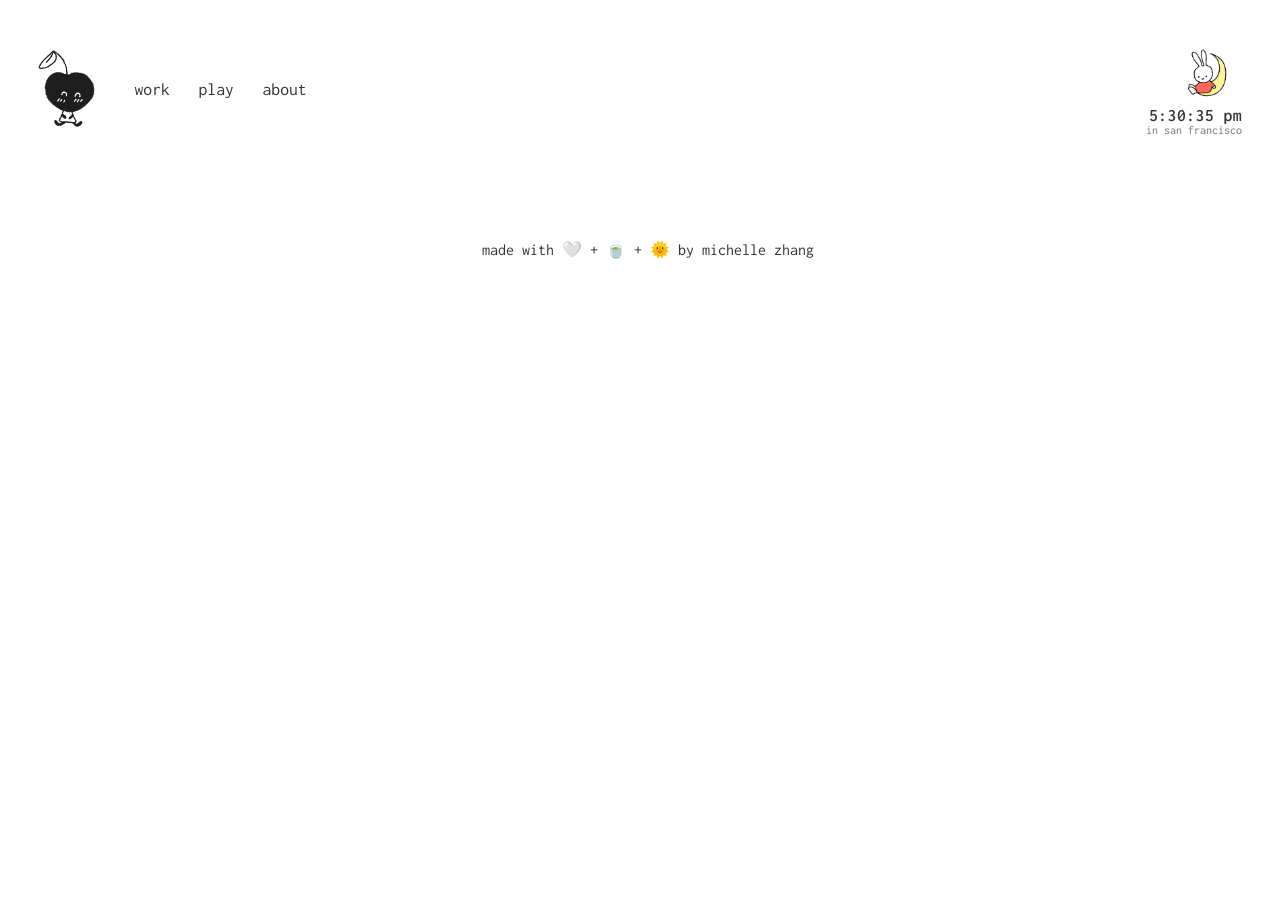
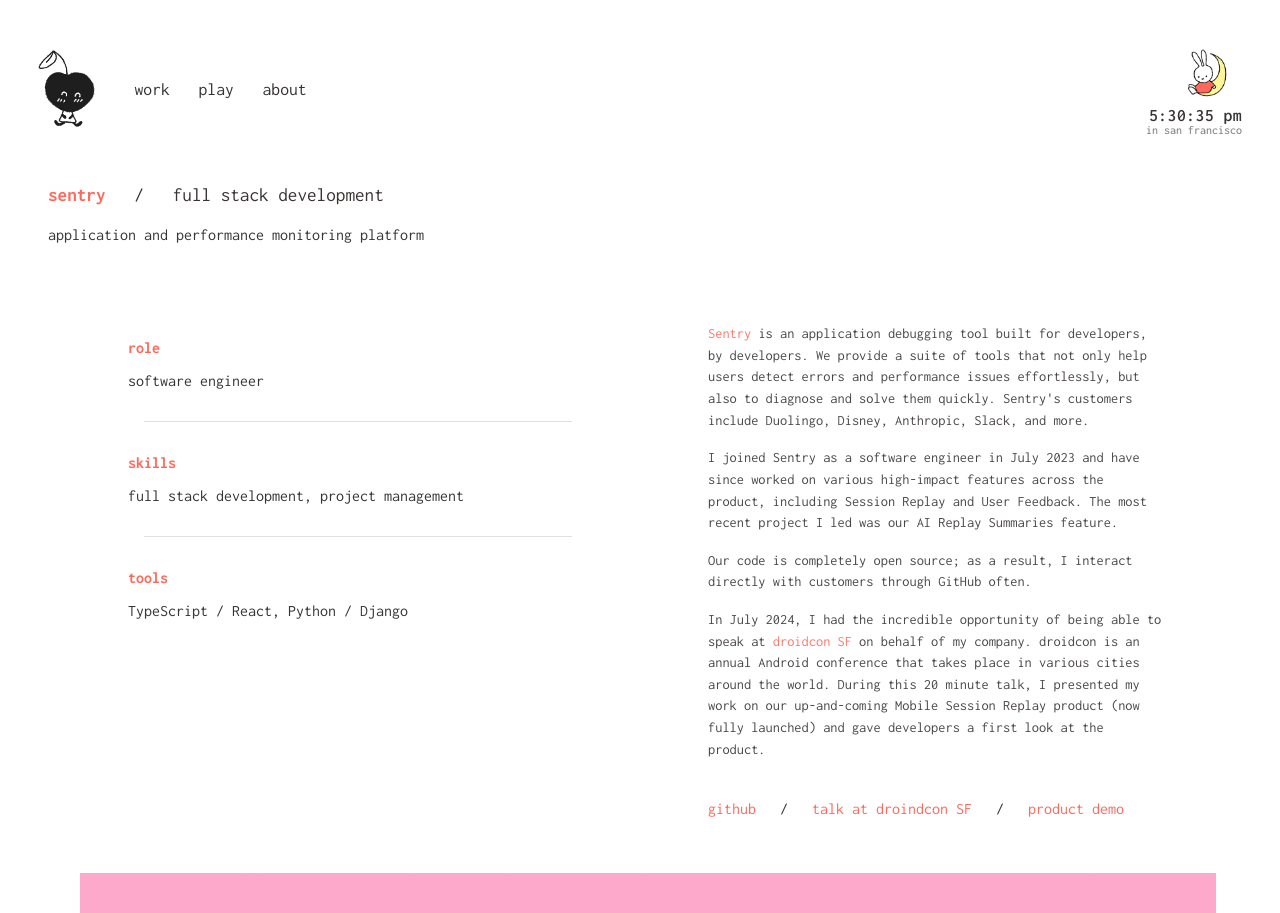
Before and after one commit to michellewzhang/portfolio, a React (Create React App) app: page /sentry in a window 1280 px wide. Shown: the top 913 px of the page. Before the commit the page ends 800 px from the top, so only its background shows below. Built offline with nearby package versions, Linux system fonts and the light colour scheme.

Commit message:
add sentry initial

```diff
--- a/src/App/App.js
+++ b/src/App/App.js
@@ -5,6 +5,7 @@
 import Project from "../components/Project/Project";
 import About from "../components/About/About";
 import Ripe from "../components/Ripe/Ripe";
+import Sentry from "../components/Sentry/Sentry";
 import Schema from "../components/Schema/Schema";
 import Choosie from "../components/Choosie/Choosie";
 import Awareai from "../components/Awareai/Awareai";
@@ -93,11 +94,12 @@
           <Route path="/" element={<Projects />} />
           <Route path="/projects" element={<Projects />} />
           <Route path="/about" element={<About />} />
+          <Route path="/play" element={<Play />} />
+          <Route path="/sentry" element={<Sentry />} />
           <Route path="/schema" element={<Schema />} />
           <Route path="/ripe" element={<Ripe />} />
           <Route path="/awareai" element={<Awareai />} />
           <Route path="/choosie" element={<Choosie />} />
-          <Route path="/play" element={<Play />} />
         </Route>
       </Routes>
       <Footer />
--- a/src/components/Project/Project.js
+++ b/src/components/Project/Project.js
@@ -7,6 +7,7 @@
 import dialog from "../../images/dialog/dialog.png";
 import choosie from "../../images/choosie/choosie.png";
 import awareAI from "../../images/aware/awareai.png";
+import sentry from "../../images/sentry/sentry.png";
 import { Link, Outlet } from 'react-router-dom';
 
 const ImgCenter = styled('img')({
@@ -306,6 +307,18 @@
 
         <ProjectGrid>
           <Grid container spacing={{ xs: 2, sm: 3, md: 4 }} columns={{ xs: 4, sm: 8, md: 12 }} sx={{ width: '100%', maxWidth: '100%', overflow: 'hidden', padding: '0 0.5rem 0 1rem' }}>
+          <Grid item xs={4} sm={8} md={6}>
+              <FadeInSection immediate={true}>
+                <ProjectContainer>
+                  <Item>
+                    <Link to="/sentry" className="project-image-link">
+                      <ImgCenter src={sentry}/>
+                    </Link>
+                  </Item>
+                  <ProjectTitle>sentry - full stack development</ProjectTitle>
+                </ProjectContainer>
+              </FadeInSection>
+            </Grid>
             <Grid item xs={4} sm={8} md={6}>
               <FadeInSection immediate={true}>
                 <ProjectContainer>
--- a/src/components/Ripe/Ripe.css
+++ /dev/null
@@ -1,3 +0,0 @@
-.proj-container {
-    position: relative;
-  }
--- a/src/components/Ripe/Ripe.js
+++ b/src/components/Ripe/Ripe.js
@@ -1,5 +1,4 @@
 import React from "react";
-import "./Ripe.css";
 import ripe_hero from "../../images/ripe/ripe_hero.png";
 import ripe1 from "../../images/ripe/ripe1.png";
 import ripe2 from "../../images/ripe/ripe2.png";
--- a/src/components/Schema/Schema.js
+++ b/src/components/Schema/Schema.js
@@ -62,7 +62,7 @@
       <a href="https://github.com/michellewzhang/schema" target="_blank" rel="noopener noreferrer">
         <span className="highlight-link">github repo </span>
       </a>
-      <span className="header-about-description"> &nbsp; / &nbsp; </span>
+      <span> &nbsp; / &nbsp; </span>
       <a href="https://drive.google.com/file/d/1IN6RDCEs8KLbLBMYelfEsTRW67i29Dat/view" target="_blank" rel="noopener noreferrer">
         <span className="highlight-link">final paper </span>
       </a>
--- /dev/null
+++ b/src/components/Sentry/Sentry.js
@@ -0,0 +1,84 @@
+import React from "react";
+import ProjectHeader from '../ProjectHeader/ProjectHeader';
+import ProjectSpecs from '../ProjectSpecs/ProjectSpecs';
+import sentry from "../../images/sentry/sentry.png";
+import {
+  ProjectPage,
+  ProjectOverview,
+  LargeImage,
+  BodyText
+} from '../ProjectTemplate/ProjectTemplate';
+
+function Sentry() {
+  const header = (
+    <ProjectHeader
+      title="sentry"
+      description="full stack development"
+      details="application and performance monitoring platform"
+    />
+  );
+
+  const specs = (
+    <ProjectSpecs
+      role="software engineer"
+      skills="full stack development, project management"
+      tools="TypeScript / React, Python / Django"
+    />
+  );
+
+  const description = (
+    <>
+    <BodyText>
+      <a href="https://sentry.io/welcome//" target="_blank" rel="noopener noreferrer" className="highlight-link">
+      Sentry</a> is an application debugging tool built for developers, by developers. We provide a suite of
+       tools that not only help users detect errors and performance issues effortlessly, but also to diagnose and solve them quickly.
+      Sentry's customers include Duolingo, Disney, Anthropic, Slack, and more.
+      </BodyText>
+      <BodyText>I joined Sentry as a software engineer
+      in July 2023 and have since worked on various high-impact features across the product, including Session Replay and
+      User Feedback. The most recent project I led was our AI Replay Summaries feature.
+    </BodyText>
+    <BodyText>
+    Our code is completely open source; as a result, I interact directly with customers through GitHub often.
+    </BodyText>
+    <BodyText>In July 2024, I had the incredible opportunity of being able to speak at <a href="https://sf.droidcon.com//"
+        target="_blank" rel="noopener noreferrer" className="highlight-link">
+        droidcon SF</a> on behalf of my company.
+        droidcon is an annual Android conference that takes place in various cities around the world.
+        During this 20 minute talk, I presented my work on our up-and-coming Mobile Session Replay product (now fully launched)
+        and gave developers a first look at the product.
+    </BodyText>
+    </>
+    );
+
+    const links = (
+    <>
+      <a href="https://github.com/getsentry/sentry" target="_blank" rel="noopener noreferrer" className="highlight-link">
+        github
+      </a>
+      <span> &nbsp; / &nbsp; </span>
+      <a href="https://www.droidcon.com/2024/07/17/solve-your-mobile-bugs-with-session-replay/" target="_blank" rel="noopener noreferrer" className="highlight-link">
+        talk at droindcon SF
+      </a>
+      <span> &nbsp; / &nbsp; </span>
+      <a href="https://www.youtube.com/watch?v=fdh_r_v1-EI&ab_channel=Sentry" target="_blank" rel="noopener noreferrer" className="highlight-link">product demo</a>
+      </>
+    );
+
+  return (
+    <ProjectPage header={header}>
+      <ProjectOverview
+        specs={specs}
+        description={description}
+        links={links}
+      />
+
+       <LargeImage
+        src={sentry}
+        alt="Sentry"
+      />
+    </ProjectPage>
+  );
+}
+
+export default Sentry;
```
Also changed, not shown: src/images/sentry/sentry.png (added).
